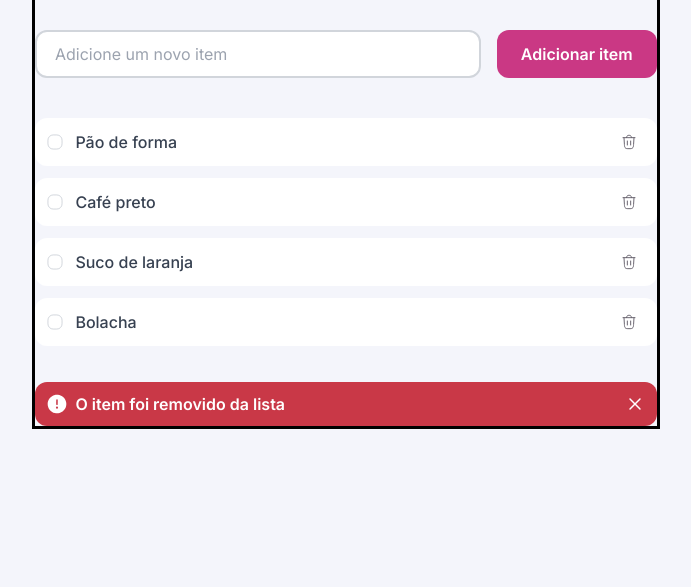
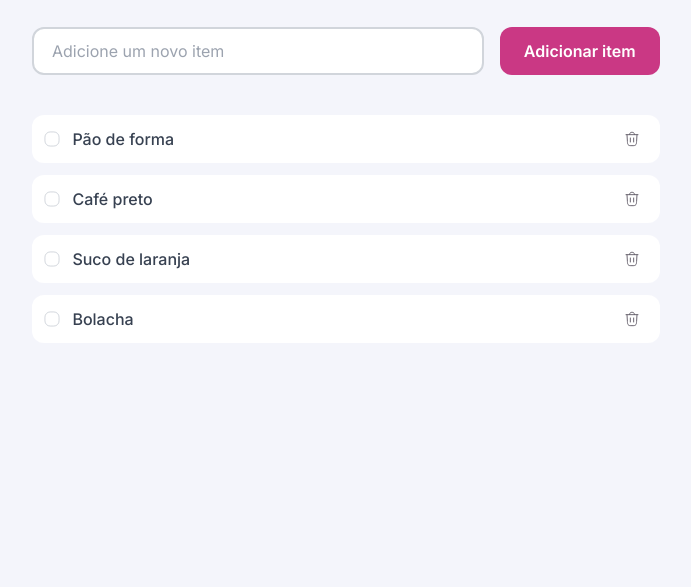
Before and after one commit to llorenzojorge/projeto-quicklist, a plain HTML site: page index.html in a window 1280 px wide. Shown: the part 213-800 px from the top of the page, without its empty margins (294-985 px from the left). Drawn offline with Linux system fonts and the light colour scheme.

Commit message:
remove borda

```diff
--- a/styles/items.css
+++ b/styles/items.css
@@ -46,7 +46,7 @@
 
 #delete-confirm {
   opacity: 0;
-  display: grid;
+  display: none;
   gap: .5rem;
   grid-template-columns: auto 1fr auto;
 
--- a/styles/main.css
+++ b/styles/main.css
@@ -1,7 +1,6 @@
 main {
   max-width: 20.4rem;
   margin-inline: auto;
-  border: solid black;
 }
 
 main header {
```
